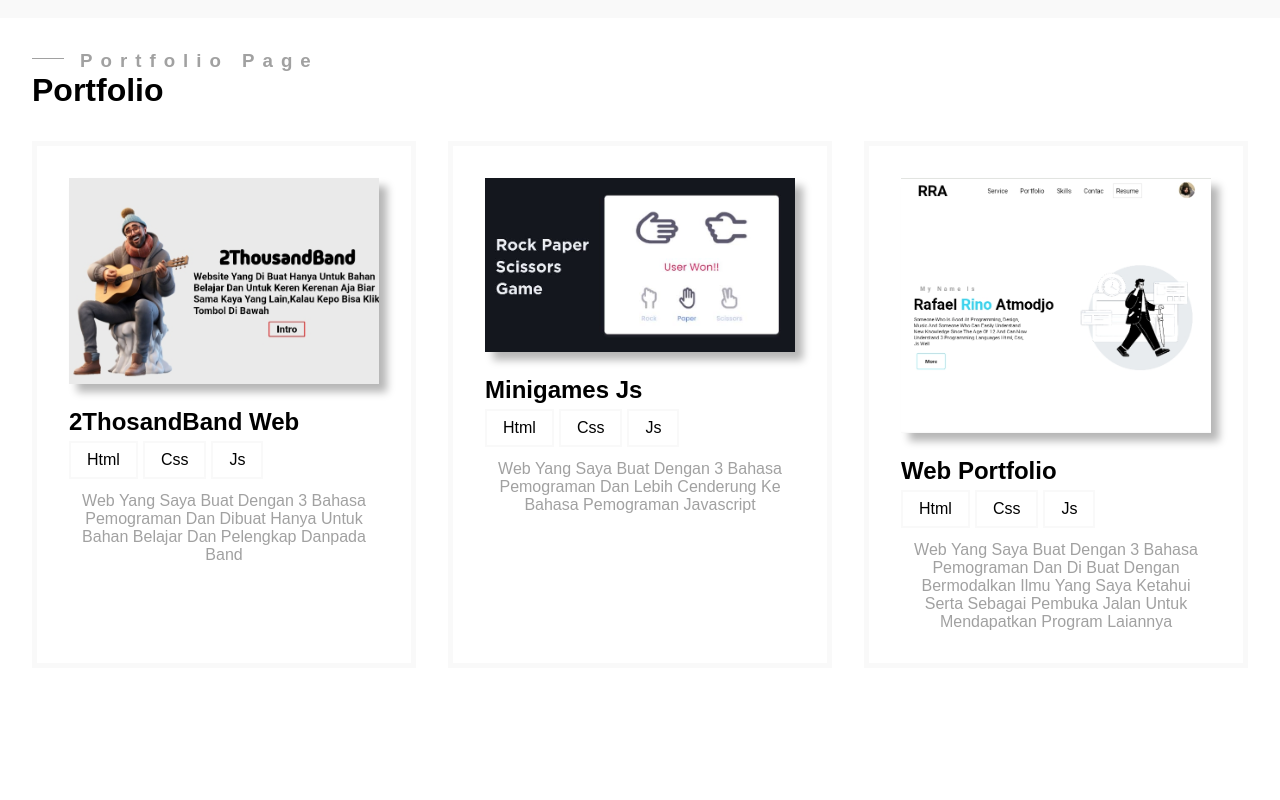
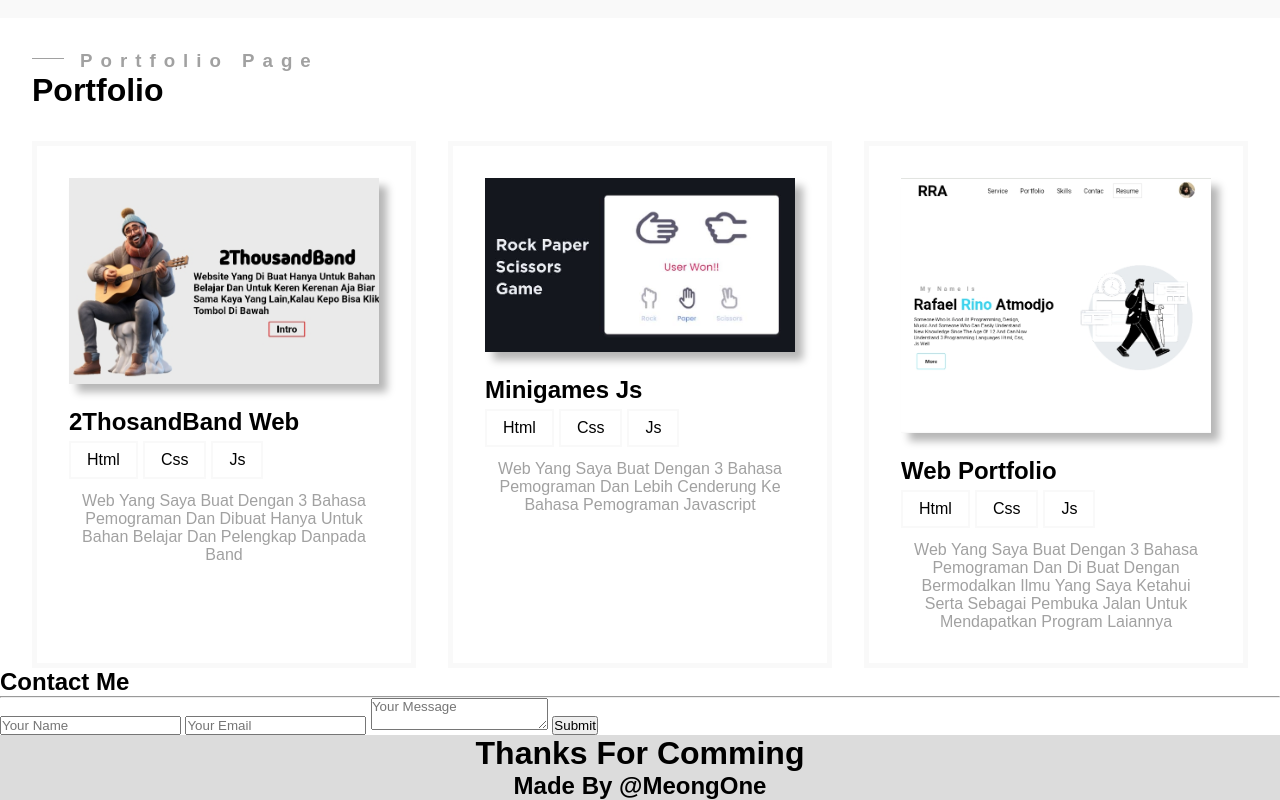
Before and after one commit to RafaelRinoAtmodjo/RafaelRinoAtmodjo.github.io, a plain HTML site: page index.html in a window 1280 px wide. Shown: the part 1267-2067 px from the top of the page. Before the commit the page ends 1935 px from the top, so only its background shows below. Drawn offline with Linux system fonts and the light colour scheme.

Commit message:
otw buat contact form

```diff
--- a/index.html
+++ b/index.html
@@ -112,6 +112,34 @@
   </div>
 </section>
 <!--         sesi portfolio end -->
+<!--         sesi contact Start -->
+<section class=" contact" id="contact">
+  <div class="contact-left">
+    <h1>Contact Me</h1>
+    <hr>
+    <form action="">
+      <input type="text" name="name" placeholder="Your Name" class="contact-input" required>
+      <input type="text" name="email" placeholder="Your email" class="contact-input" required>
+      <textarea name="message" placeholder="Your Message" class="contact-input" required></textarea>
+      <button type="submit">submit</button>
+    </form>
+  </div>
+  <div class="contact-right">
+
+  </div>
+</section>
+<!--         sesi contact end -->
+<!--         sesi Footer start -->
+<footer>
+  <h1>Thanks For Comming</h1>
+  <div class="logo">
+
+  </div>
+  <div class="Footer-bottom">
+    <h2>made by <a href="">@MeongOne</a></h2>
+  </div>
+</footer>
+<!--         sesi Footer end -->
 <!--   script icon -->
     <script src="https://kit.fontawesome.com/513381f390.js" crossorigin="anonymous"></script>
 <!--   my script   -->
--- a/src/css/style.css
+++ b/src/css/style.css
@@ -11,6 +11,8 @@
   --bg-secondary : #f9f9f9;
 
   --iconColor : #30d6f3;
+
+  --bgFooter : #dcdcdc;
 }
 
 body {
@@ -316,6 +318,20 @@ nav>h1 {
 
 
 /* portfolio selesai */
+/* footer mulai */
+footer {
+  background-color: var(--bgFooter);
+  display: flex;
+  justify-content: center;
+  align-items: center;
+  flex-direction: column;
+}
+
+.Footer-bottom>h2>a {
+color: black;
+font-size: 1.5rem;
+}
+/* footer selesai */
 
 @media screen and (max-width: 576px) {
 
```
